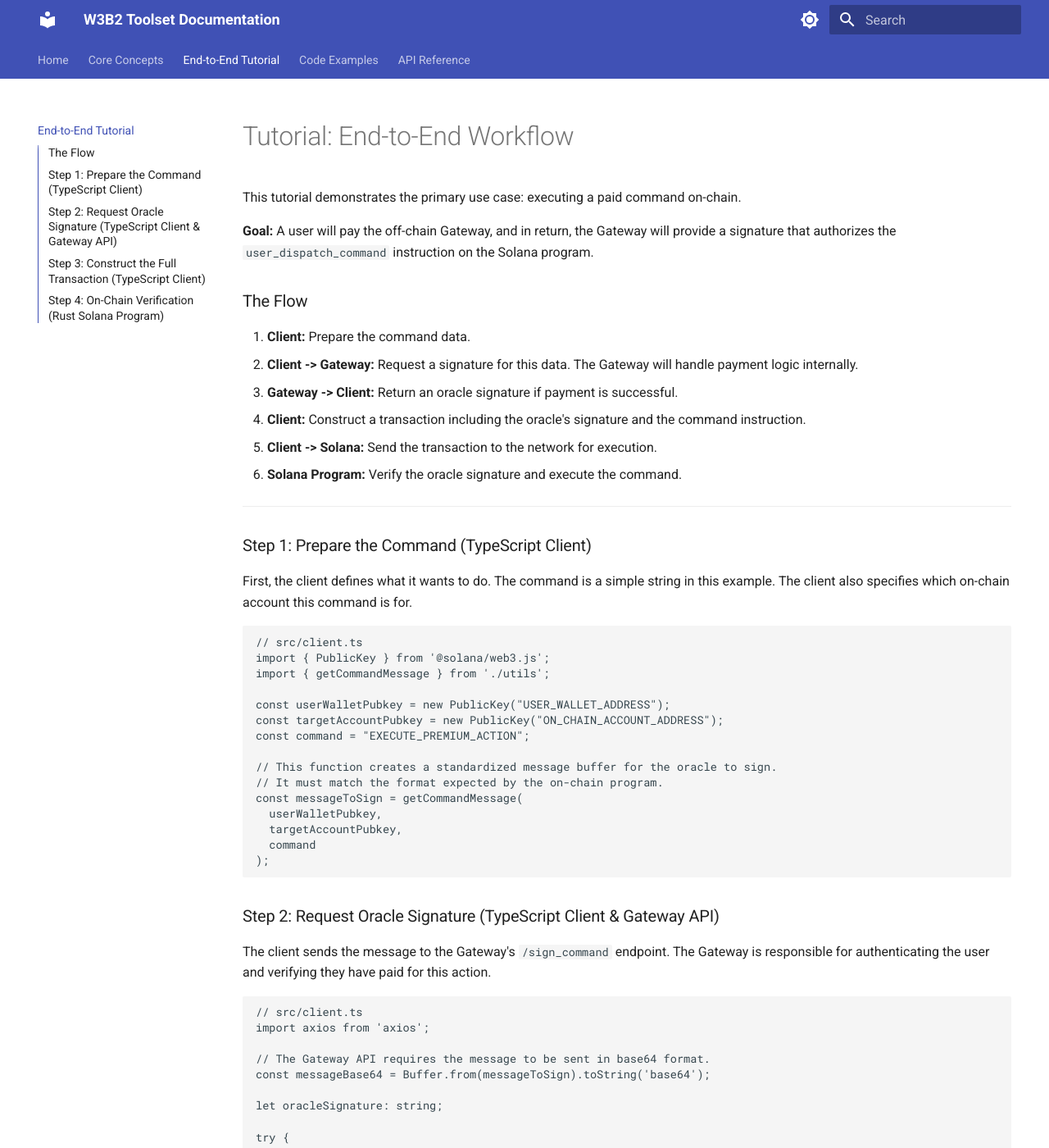
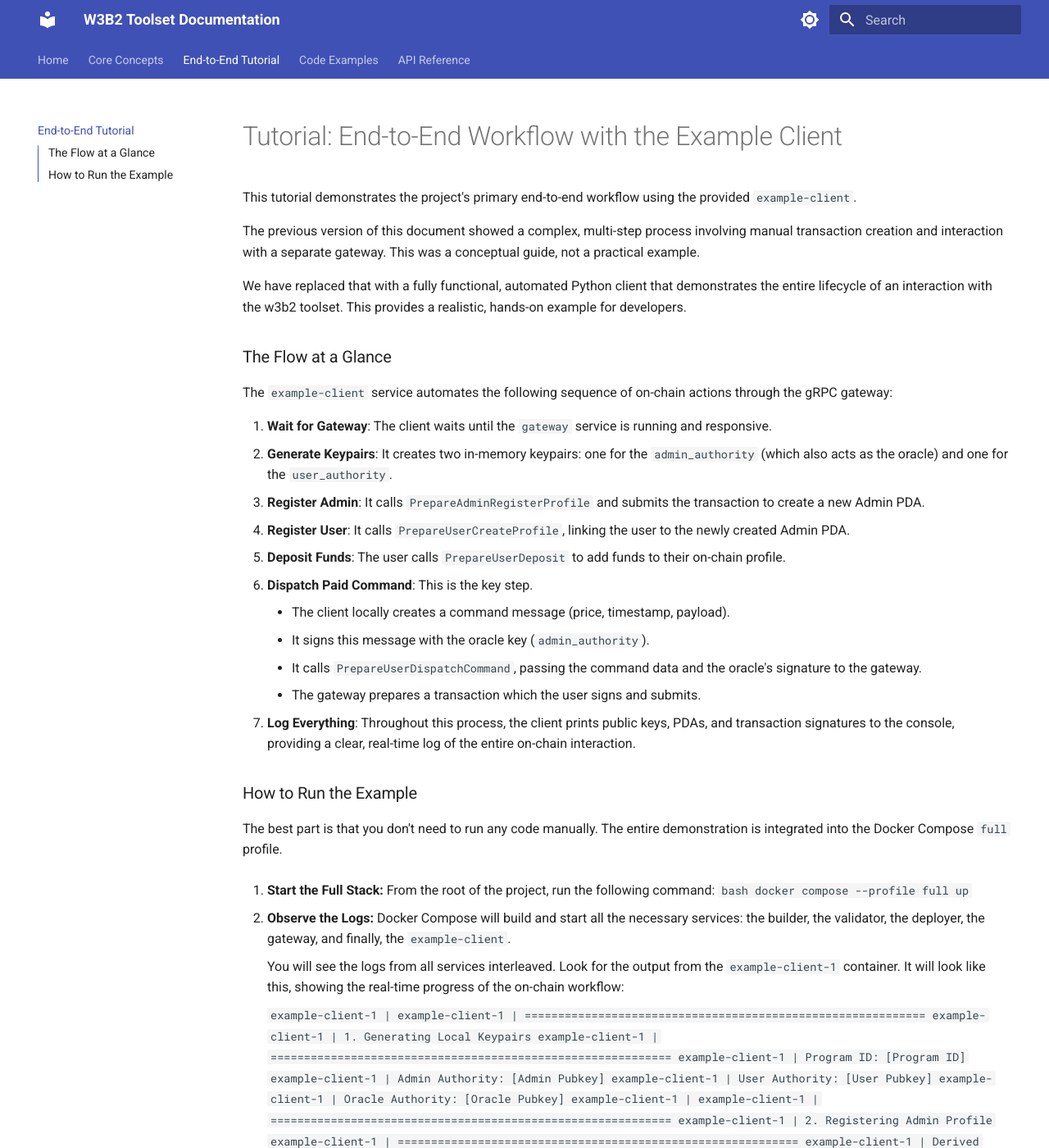
Before and after one commit to m62624/w3b2-solana, an MkDocs documentation site: the page built from docs/end-to-end-workflow.md, in a window 1280 px wide and 1400 px high. Shown: the whole window at 82% size. Built offline with MkDocs 1.6.1 and Material for MkDocs 9.7.7, drawn with Linux system fonts in a browser that asks for light colours; some of the changed text lies outside the part shown.

Commit message:
feat: Replace mock simulation with realistic Python gRPC client
This commit introduces a new Python-based gRPC client that provides a realistic, end-to-end example of interacting with the w3b2-gateway.

Key changes:
- A new `examples/python-client` directory contains a Python script that performs the full user lifecycle: admin/user registration, deposits, and dispatching a paid command with a local oracle signature.
- A `Dockerfile.example-client` is added to containerize the Python client, including dependency installation and gRPC code generation.
- The `docker-compose.yml` is updated to remove the old `chat-simulation` service and integrate the new `example-client` into the `full` profile.
- The `docs/end-to-end-workflow.md` documentation has been completely rewritten to guide users on running the new example and observing the logs.
- The obsolete `examples/rust-chat-simulation` directory has been removed.

This provides developers with a practical, working example of how to build a client application for the w3b2 toolset.

````diff
--- a/docs/end-to-end-workflow.md
+++ b/docs/end-to-end-workflow.md
@@ -1,156 +1,64 @@
-# Tutorial: End-to-End Workflow
+# Tutorial: End-to-End Workflow with the Example Client
 
-This tutorial demonstrates the primary use case: executing a paid command on-chain.
+This tutorial demonstrates the project's primary end-to-end workflow using the provided `example-client`.
 
-**Goal:** A user will pay the off-chain Gateway, and in return, the Gateway will provide a signature that authorizes the `user_dispatch_command` instruction on the Solana program.
+The previous version of this document showed a complex, multi-step process involving manual transaction creation and interaction with a separate gateway. This was a conceptual guide, not a practical example.
 
-### The Flow
+We have replaced that with a fully functional, automated Python client that demonstrates the entire lifecycle of an interaction with the w3b2 toolset. This provides a realistic, hands-on example for developers.
 
-1.  **Client:** Prepare the command data.
-2.  **Client -> Gateway:** Request a signature for this data. The Gateway will handle payment logic internally.
-3.  **Gateway -> Client:** Return an oracle signature if payment is successful.
-4.  **Client:** Construct a transaction including the oracle's signature and the command instruction.
-5.  **Client -> Solana:** Send the transaction to the network for execution.
-6.  **Solana Program:** Verify the oracle signature and execute the command.
+### The Flow at a Glance
 
----
+The `example-client` service automates the following sequence of on-chain actions through the gRPC gateway:
 
-### Step 1: Prepare the Command (TypeScript Client)
+1.  **Wait for Gateway**: The client waits until the `gateway` service is running and responsive.
+2.  **Generate Keypairs**: It creates two in-memory keypairs: one for the `admin_authority` (which also acts as the oracle) and one for the `user_authority`.
+3.  **Register Admin**: It calls `PrepareAdminRegisterProfile` and submits the transaction to create a new Admin PDA.
+4.  **Register User**: It calls `PrepareUserCreateProfile`, linking the user to the newly created Admin PDA.
+5.  **Deposit Funds**: The user calls `PrepareUserDeposit` to add funds to their on-chain profile.
+6.  **Dispatch Paid Command**: This is the key step.
+    *   The client locally creates a command message (price, timestamp, payload).
+    *   It signs this message with the oracle key (`admin_authority`).
+    *   It calls `PrepareUserDispatchCommand`, passing the command data and the oracle's signature to the gateway.
+    *   The gateway prepares a transaction which the user signs and submits.
+7.  **Log Everything**: Throughout this process, the client prints public keys, PDAs, and transaction signatures to the console, providing a clear, real-time log of the entire on-chain interaction.
 
-First, the client defines what it wants to do. The command is a simple string in this example. The client also specifies which on-chain account this command is for.
+### How to Run the Example
 
-```typescript
-// src/client.ts
-import { PublicKey } from '@solana/web3.js';
-import { getCommandMessage } from './utils';
+The best part is that you don't need to run any code manually. The entire demonstration is integrated into the Docker Compose `full` profile.
 
-const userWalletPubkey = new PublicKey("USER_WALLET_ADDRESS");
-const targetAccountPubkey = new PublicKey("ON_CHAIN_ACCOUNT_ADDRESS");
-const command = "EXECUTE_PREMIUM_ACTION";
+1.  **Start the Full Stack:**
+    From the root of the project, run the following command:
+    ```bash
+    docker compose --profile full up
+    ```
 
-// This function creates a standardized message buffer for the oracle to sign.
-// It must match the format expected by the on-chain program.
-const messageToSign = getCommandMessage(
-  userWalletPubkey,
-  targetAccountPubkey,
-  command
-);
-```
+2.  **Observe the Logs:**
+    Docker Compose will build and start all the necessary services: the builder, the validator, the deployer, the gateway, and finally, the `example-client`.
 
-### Step 2: Request Oracle Signature (TypeScript Client & Gateway API)
+    You will see the logs from all services interleaved. Look for the output from the `example-client-1` container. It will look like this, showing the real-time progress of the on-chain workflow:
 
-The client sends the message to the Gateway's `/sign_command` endpoint. The Gateway is responsible for authenticating the user and verifying they have paid for this action.
+    ```
+    example-client-1  |
+    example-client-1  | ============================================================
+    example-client-1  |  1. Generating Local Keypairs
+    example-client-1  | ============================================================
+    example-client-1  | Program ID:           [Program ID]
+    example-client-1  | Admin Authority:      [Admin Pubkey]
+    example-client-1  | User Authority:       [User Pubkey]
+    example-client-1  | Oracle Authority:     [Oracle Pubkey]
+    example-client-1  |
+    example-client-1  | ============================================================
+    example-client-1  |  2. Registering Admin Profile
+    example-client-1  | ============================================================
+    example-client-1  | Derived Admin PDA:    [Admin PDA]
+    example-client-1  | Admin registration successful. Signature: [Transaction Signature]
+    example-client-1  |
+    example-client-1  | ============================================================
+    example-client-1  |  3. Registering User Profile
+    example-client-1  | ============================================================
+    example-client-1  | Derived User PDA:     [User PDA]
+    example-client-1  | User registration successful. Signature: [Transaction Signature]
+    ...and so on.
+    ```
 
-```typescript
-// src/client.ts
-import axios from 'axios';
-
-// The Gateway API requires the message to be sent in base64 format.
-const messageBase64 = Buffer.from(messageToSign).toString('base64');
-
-let oracleSignature: string;
-
-try {
-  const response = await axios.post('http://localhost:8000/api/v1/sign_command', {
-    message: messageBase64,
-  }, {
-    headers: { 'Authorization': 'Bearer USER_AUTH_TOKEN' } // The Gateway handles user auth
-  });
-
-  // The Gateway returns the signature, also in base64.
-  oracleSignature = response.data.signature;
-
-} catch (error) {
-  console.error("Failed to get oracle signature:", error.response.data);
-  throw error;
-}
-```
-
-### Step 3: Construct the Full Transaction (TypeScript Client)
-
-This is the most critical step. A `user_dispatch_command` instruction **must** be preceded by an `Ed25519Program.createInstructionWithPublicKey` instruction in the same transaction. This "pre-instruction" loads the oracle's signature into the runtime for the main program to use.
-
-```typescript
-// src/client.ts
-import {
-  Transaction,
-  sendAndConfirmTransaction,
-  Ed25519Program,
-} from '@solana/web3.js';
-import { MyProgram } from './program'; // Your Anchor-generated client
-
-const program = new MyProgram(...); // Initialize your program client
-const oracleAuthorityPubkey = new PublicKey("ORACLE_PUBLIC_KEY_CONFIGURED_ON_CHAIN");
-
-// Pre-instruction: Load the oracle signature for verification.
-const verifyInstruction = Ed25519Program.createInstructionWithPublicKey({
-  publicKey: oracleAuthorityPubkey.toBytes(),
-  message: messageToSign,
-  signature: Buffer.from(oracleSignature, 'base64'),
-});
-
-// Main instruction: The actual command to execute.
-const dispatchInstruction = await program.methods
-  .userDispatchCommand(command)
-  .accounts({
-    user: userWalletPubkey,
-    targetAccount: targetAccountPubkey,
-    // The instructions sysvar is how the program reads the signature
-    // from the preceding instruction.
-    instructions: web3.SYSVAR_INSTRUCTIONS_PUBKEY,
-  })
-  .instruction();
-
-// Build the transaction
-const transaction = new Transaction()
-  .add(verifyInstruction) // MUST BE FIRST!
-  .add(dispatchInstruction);
-
-// Sign and send
-const signature = await sendAndConfirmTransaction(connection, transaction, [userWallet]);
-console.log("Transaction confirmed:", signature);
-```
-
-### Step 4: On-Chain Verification (Rust Solana Program)
-
-You don't need to write this code, but it's important to understand how it works. The on-chain program verifies the work done by the client and gateway.
-
-```rust
-// programs/w3b2-solana-program/src/lib.rs
-
-// ...
-use solana_program::sysvar::instructions::{load_current_index_checked, load_instruction_at_checked};
-
-#[program]
-pub mod w3b2_solana_program {
-    pub fn user_dispatch_command(ctx: Context<UserDispatchCommand>, command: String) -> Result<()> {
-        // 1. Get the preceding instruction from the Instructions Sysvar
-        let ixs = ctx.accounts.instructions.to_account_info();
-        let current_index = load_current_index_checked(&ixs)? as usize;
-        let verify_ix = load_instruction_at_checked(current_index - 1, &ixs)?;
-
-        // 2. Verify it's the correct Ed25519 signature verification instruction
-        // (Code to check program_id, message data, and public key is here)
-        // ...
-
-        // 3. If verification passes, execute the command logic
-        msg!("Oracle signature verified. Executing command: {}", command);
-        // ... update state, etc.
-
-        Ok(())
-    }
-}
-
-#[derive(Accounts)]
-pub struct UserDispatchCommand<'info> {
-    #[account(mut)]
-    pub user: Signer<'info>,
-    #[account(mut)]
-    pub target_account: Account<'info, MyState>,
-    /// CHECK: This is not dangerous because we only read from it.
-    #[account(address = sysvar::instructions::ID)]
-    pub instructions: UncheckedAccount<'info>,
-}
-```
-
-This completes the full, secure workflow, documented with code examples for each component of the system.
+This automated client serves as a much more powerful and realistic example than the previous conceptual guide. It provides developers with a clear, working model of how to integrate with the `w3b2-gateway` from a client application.
````
Also changed, not shown: docker-compose.yml (+10 -5 lines), 5 other files.
